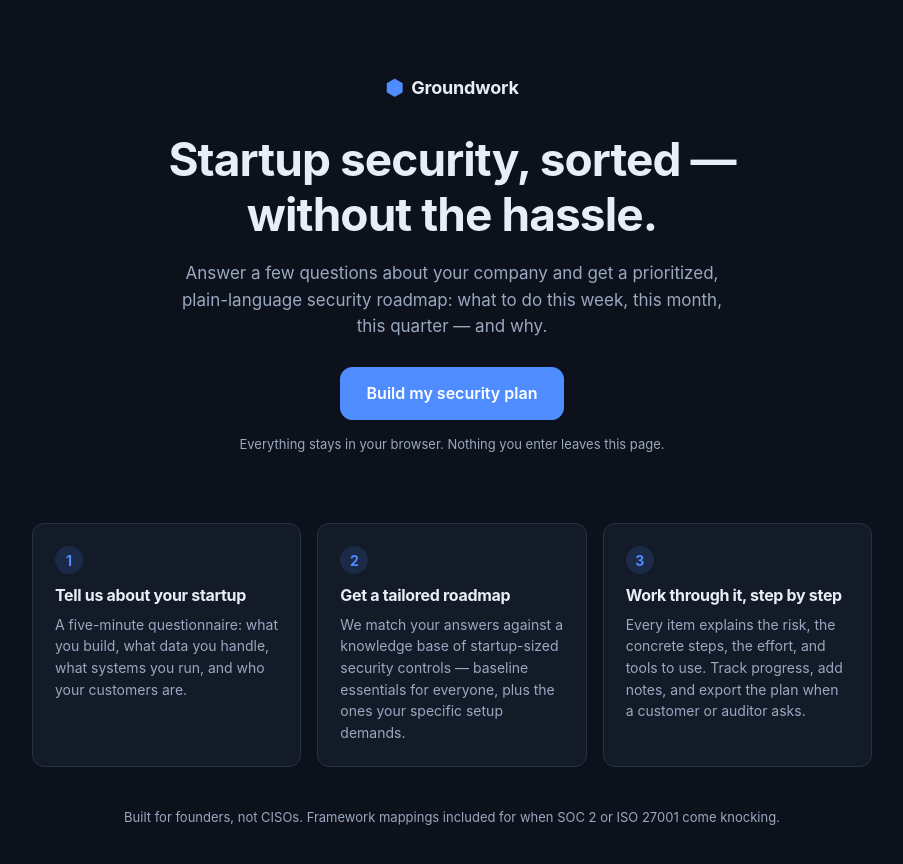
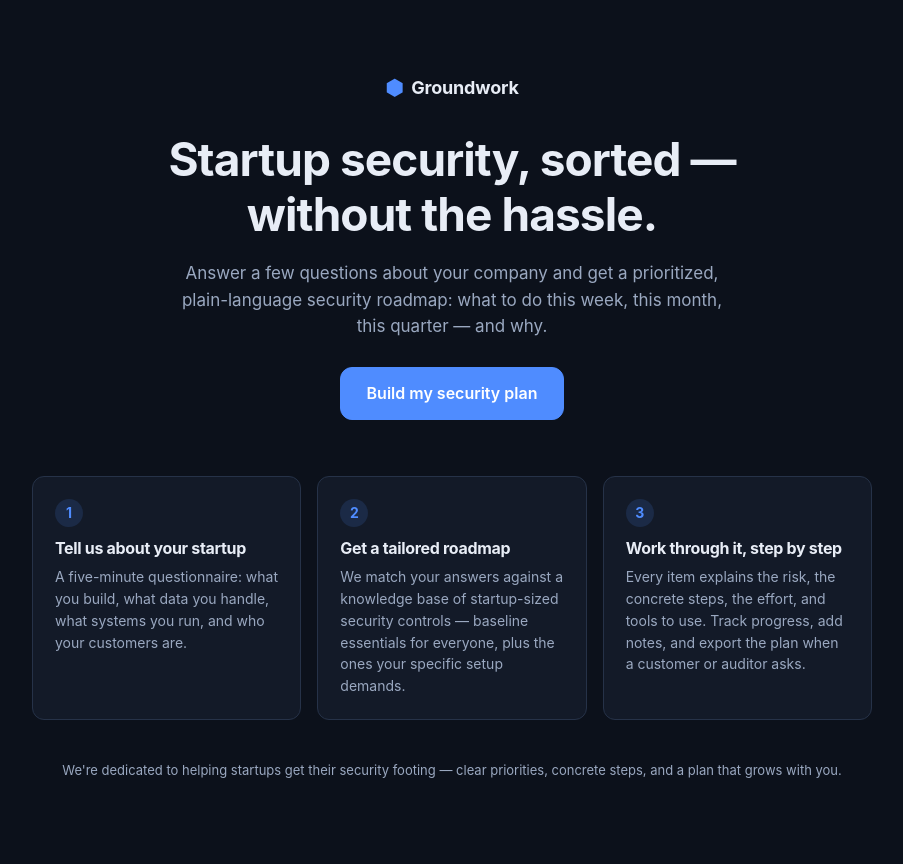
Before and after one commit to LochlanMcDonald/Mneme-Labs, a React (Vite) app in the folder groundwork/: page / in a window 1280 px wide. Shown: the top 864 px of the page, without its empty margins (188-1091 px from the left). Built offline with nearby package versions, Linux system fonts and the light colour scheme.

Commit message:
Revise landing copy: mission-focused footer, drop browser-privacy claim
Co-Authored-By: Claude Fable 5 <noreply@anthropic.com>
Claude-Session: https://claude.ai/code/session_01PLEMYzj4Zdoeyj1TBuHLvg

```diff
--- a/groundwork/src/components/Landing.tsx
+++ b/groundwork/src/components/Landing.tsx
@@ -39,9 +39,6 @@ export function Landing({ onStart }: Props) {
         <button className="btn btn-primary btn-lg" onClick={onStart}>
           Build my security plan
         </button>
-        <p className="privacy-note">
-          Everything stays in your browser. Nothing you enter leaves this page.
-        </p>
       </header>
 
       <section className="landing-steps">
@@ -55,8 +52,8 @@ export function Landing({ onStart }: Props) {
       </section>
 
       <footer className="landing-footer">
-        Built for founders, not CISOs. Framework mappings included for when
-        SOC 2 or ISO 27001 come knocking.
+        We're dedicated to helping startups get their security footing —
+        clear priorities, concrete steps, and a plan that grows with you.
       </footer>
     </div>
   );
--- a/groundwork/src/styles.css
+++ b/groundwork/src/styles.css
@@ -125,11 +125,6 @@ h3 {
   font-size: 17px;
   max-width: 560px;
   margin: 0 auto 28px;
-}
-.privacy-note {
-  color: var(--text-dim);
-  font-size: 13px;
-  margin-top: 14px;
 }
 .landing-steps {
   display: grid;
```
Also changed, not shown: 2 other files (tests, documents, lock files or other folders).
